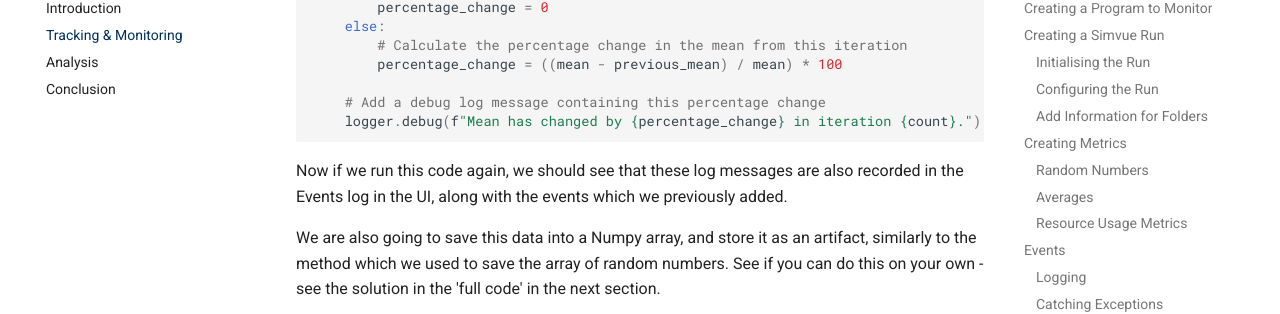
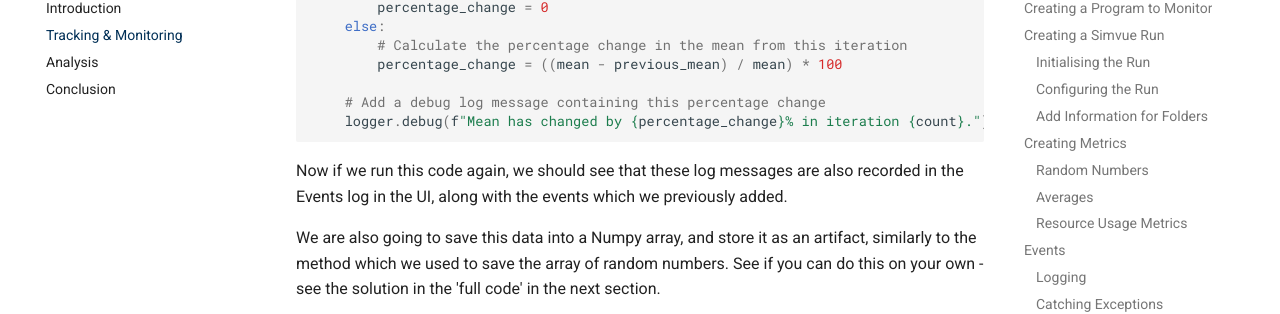
Before and after one commit to simvue-io/docs, an MkDocs documentation site: the page built from docs/tutorial/tracking-and-monitoring.md, in a window 1280 px wide and 900 px high, scrolled down 21374 px. Shown: the part 148-462 px from the top of the window. Built offline with MkDocs 1.6.1 and Material for MkDocs 9.7.7, drawn with Linux system fonts in a browser that asks for light colours; some of the changed text lies outside the part shown.

````diff
--- a/docs/tutorial/tracking-and-monitoring.md
+++ b/docs/tutorial/tracking-and-monitoring.md
@@ -830,7 +830,7 @@ for count in range(0, num_iterations):
         percentage_change = ((mean - previous_mean) / mean) * 100
 
     # Add a debug log message containing this percentage change
-    logger.debug(f"Mean has changed by {percentage_change} in iteration {count}.")
+    logger.debug(f"Mean has changed by {percentage_change}% in iteration {count}.")
 
 ```
 Now if we run this code again, we should see that these log messages are also recorded in the Events log in the UI, along with the events which we previously added.
@@ -934,7 +934,7 @@ if __name__ == "__main__":
             percentage_changes_in_mean = numpy.append(percentage_changes_in_mean, percentage_change)
 
             # Add a debug log message containing this percentage change
-            logger.debug(f"Mean has changed by {percentage_change} in iteration {count}.")
+            logger.debug(f"Mean has changed by {percentage_change}% in iteration {count}.")
 
             # Log the metrics, so that they can be seen in the Simvue UI in real time
             run.log_metrics({'random_number': random_number}, step=count)
````
